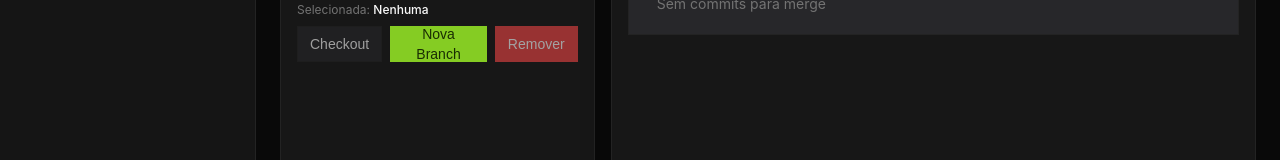
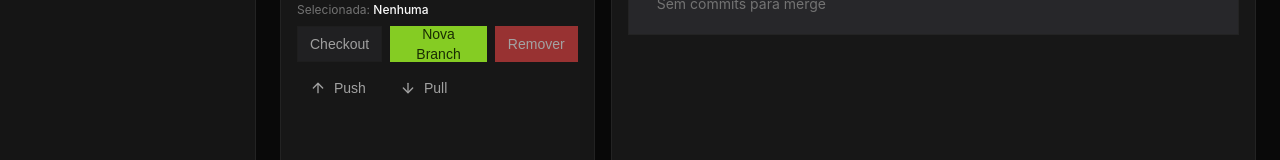
Before and after one commit to gabrielMalonso/EverydayGit, a React (Vite) app: page / in a window 1280 px wide. Both pictures are taken after a click on the button "Branches". Shown: the part 401-561 px from the top of the page. Built offline with nearby package versions, Linux system fonts and the light colour scheme.

Commit message:
feat: Adiciona funcionalidades de Push e Pull na BranchesPage
Inclui botões e lógica para executar as operações de push e pull para a branch atual na BranchesPage. Adiciona ícones `ArrowUp` e `ArrowDown` ao `BranchesListPanel`.

```diff
--- a/src/pages/BranchesPage/components/BranchesListPanel.tsx
+++ b/src/pages/BranchesPage/components/BranchesListPanel.tsx
@@ -2,7 +2,7 @@ import React from 'react';
 import { Panel } from '@/components/Panel';
 import { Button, Input } from '@/ui';
 import type { Branch } from '@/types';
-import { Check, RefreshCw, Search } from 'lucide-react';
+import { ArrowDown, ArrowUp, Check, RefreshCw, Search } from 'lucide-react';
 
 interface BranchesListPanelProps {
   filteredLocalBranches: Branch[];
@@ -18,6 +18,8 @@ interface BranchesListPanelProps {
   onDeleteBranch: () => void;
   onOpenNewBranchModal: () => void;
   onRefresh: () => void;
+  onPush: () => void;
+  onPull: () => void;
 }
 
 export const BranchesListPanel: React.FC<BranchesListPanelProps> = ({
@@ -34,6 +36,8 @@ export const BranchesListPanel: React.FC<BranchesListPanelProps> = ({
   onDeleteBranch,
   onOpenNewBranchModal,
   onRefresh,
+  onPush,
+  onPull,
 }) => {
   return (
     <Panel
@@ -156,6 +160,29 @@ export const BranchesListPanel: React.FC<BranchesListPanelProps> = ({
               Remover
             </Button>
           </div>
+
+          <div className="mt-2 flex items-center gap-2">
+            <Button
+              size="sm"
+              variant="ghost"
+              onClick={onPush}
+              disabled={loading}
+              title="Push (branch atual)"
+            >
+              <ArrowUp size={16} />
+              Push
+            </Button>
+            <Button
+              size="sm"
+              variant="ghost"
+              onClick={onPull}
+              disabled={loading}
+              title="Pull (branch atual)"
+            >
+              <ArrowDown size={16} />
+              Pull
+            </Button>
+          </div>
         </div>
       </div>
     </Panel>
--- a/src/pages/BranchesPage/index.tsx
+++ b/src/pages/BranchesPage/index.tsx
@@ -21,6 +21,8 @@ export const BranchesPage: React.FC = () => {
     createBranch,
     deleteBranch,
     compareBranches,
+    push,
+    pull,
     mergePreview,
     mergeBranch,
   } = useGit();
@@ -138,6 +140,24 @@ export const BranchesPage: React.FC = () => {
     }
   };
 
+  const handlePush = async () => {
+    setLoading(true);
+    try {
+      await push();
+    } finally {
+      setLoading(false);
+    }
+  };
+
+  const handlePull = async () => {
+    setLoading(true);
+    try {
+      await pull();
+    } finally {
+      setLoading(false);
+    }
+  };
+
   return (
     <div className="grid h-full min-h-0 grid-cols-3 gap-4">
       <BranchesListPanel
@@ -154,6 +174,8 @@ export const BranchesPage: React.FC = () => {
         onDeleteBranch={handleDeleteBranch}
         onOpenNewBranchModal={() => setIsNewBranchModalOpen(true)}
         onRefresh={() => refreshBranches()}
+        onPush={handlePush}
+        onPull={handlePull}
       />
 
       <MergePanel
```
